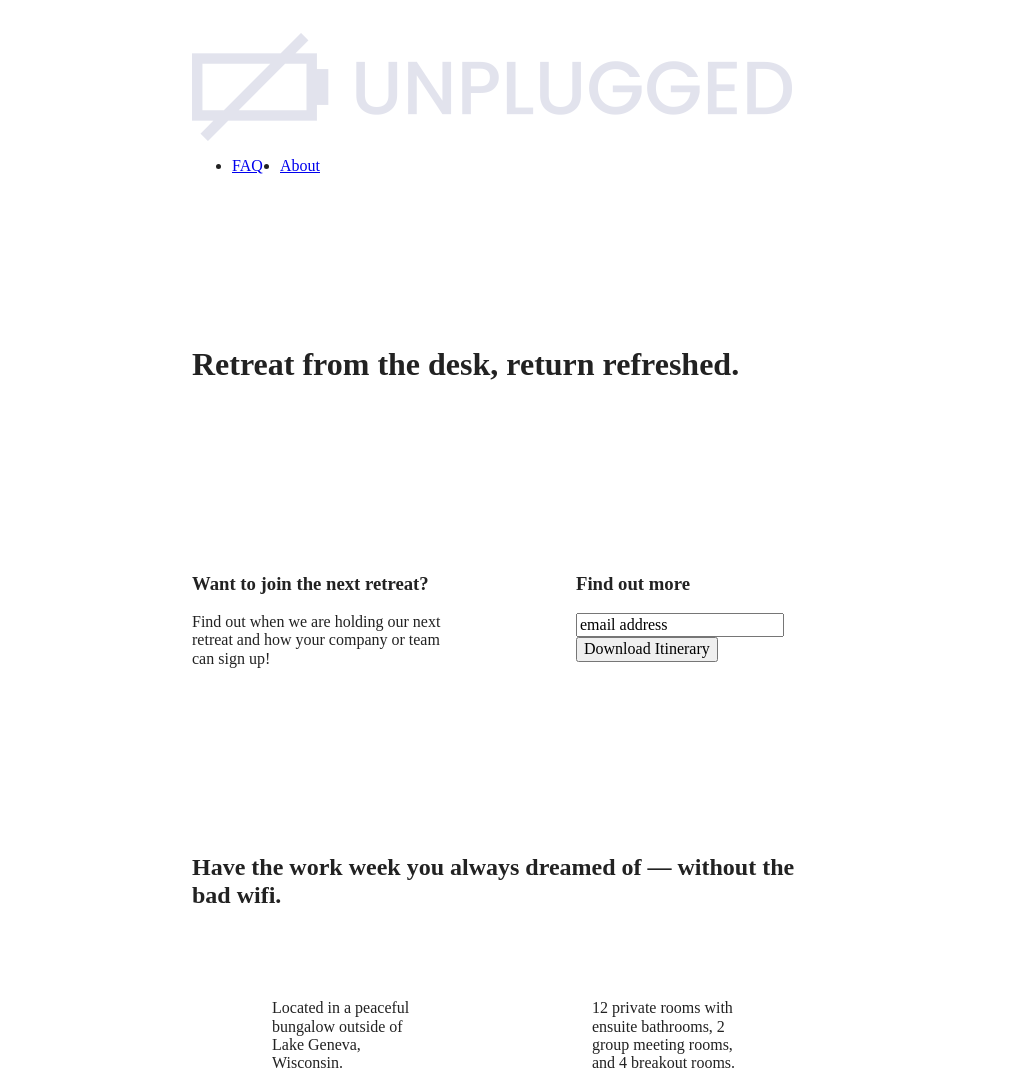
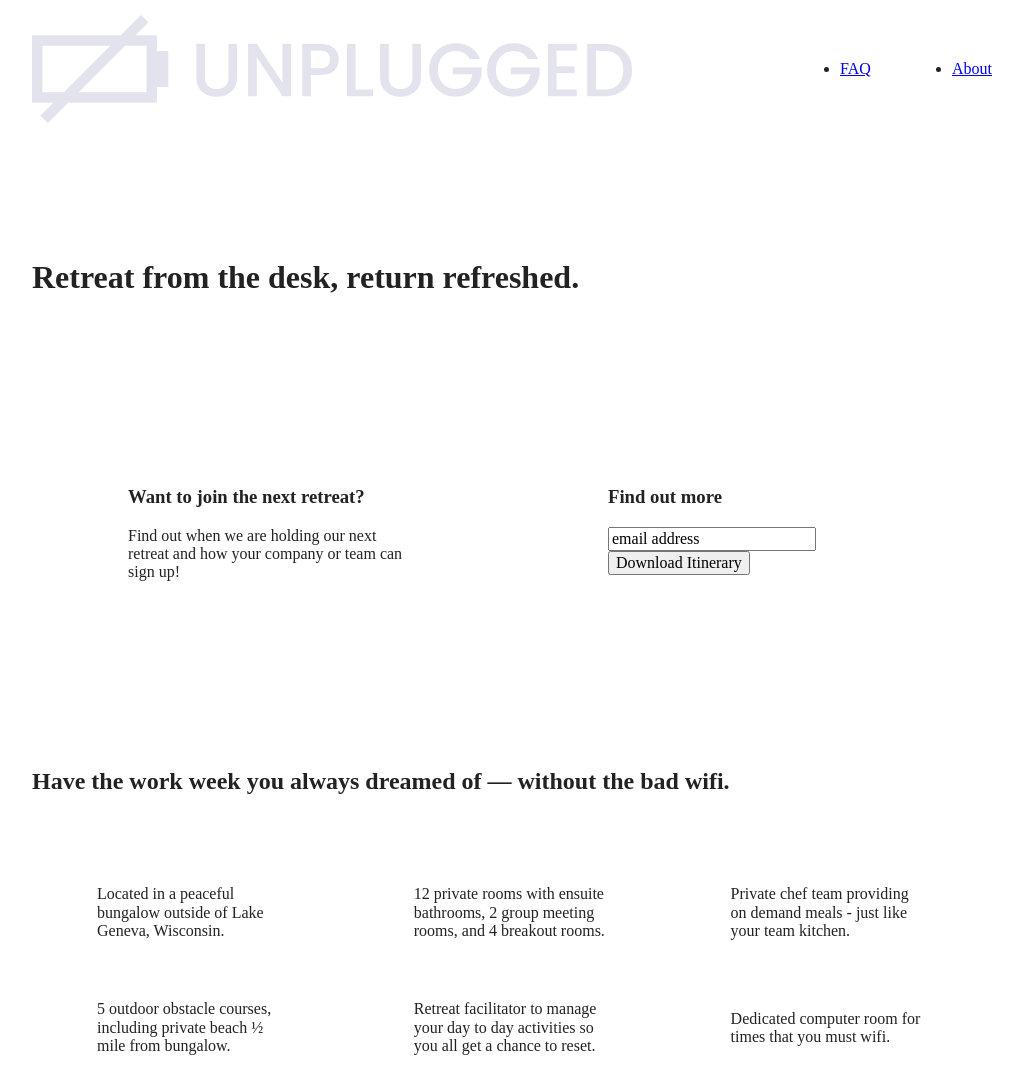
Before and after one commit to BethSims/unplugged, a website built with Parcel: page index.html in a window 1280 px wide. Shown: the top 1089 px of the page, without its empty margins (128-1151 px from the left). Built offline with nearby package versions, Linux system fonts and the light colour scheme.

Commit message:
Added desktop layout styles

```diff
--- a/css/main.css
+++ b/css/main.css
@@ -429,7 +429,7 @@ aside {
   }
 
   .features .features-item-description {
-    width: 50%;
+    width: 62%;
   }
 
   /* Reviews */
@@ -439,7 +439,7 @@ aside {
   }
 
   .reviews article div {
-    width: 50%;
+    width: 49%;
   }
 
   /* Footer */
@@ -485,6 +485,11 @@ aside {
   }
 
   /************* FAQ Page **************/
+
+  header {
+    padding: 15px 0;
+  }
+
   .faq .content-wrapper {
     justify-content: space-between;
   }
@@ -500,7 +505,55 @@ aside {
 }
 
 @media only screen and (min-width: 1200px) {
+
   /*Desktop styles here*/
+  .content-wrapper {
+    max-width: 960px;
+  }
+
+  /* Hero */
+  .hero-area h1 {
+    width: 60%
+  }
+
+  /* Aside */
+  aside .content-wrapper {
+    justify-content: space-around;
+  }
+
+  aside .content-wrapper .form-description,
+  aside .content-wrapper .form {
+    width: 30%;
+  }
+
+  /* Features */
+  .features h2 {
+    width: 90%;
+  }
+
+  .features article {
+    flex-basis: 33%;
+  }
+
+  /* Reviews */
+  .reviews article div {
+    width: 42%;
+  }
+
+  /* ==========================================================================
+About Page
+========================================================================== */
+  .mission h2,
+  .contact-section .content-wrapper h2 {
+    width: 95%;
+  }
+
+  /* ==========================================================================
+FAQ Page
+========================================================================== */
+  .faq h2 {
+    width: 100%;
+  }
 }
 
 /* ==========================================================================
```
